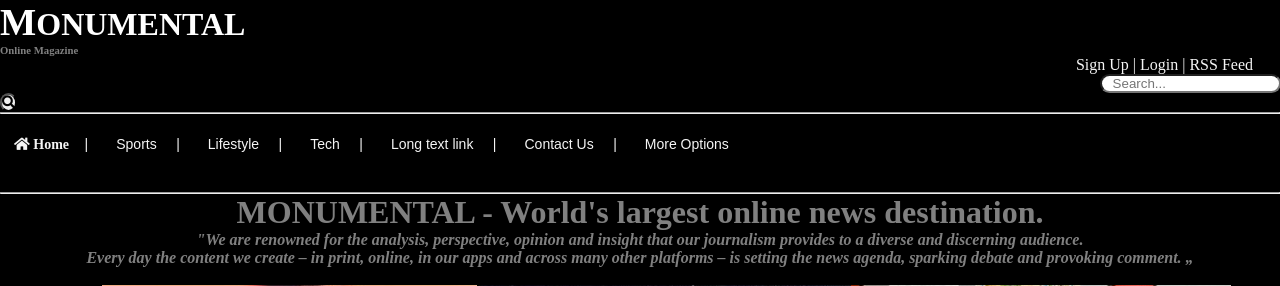
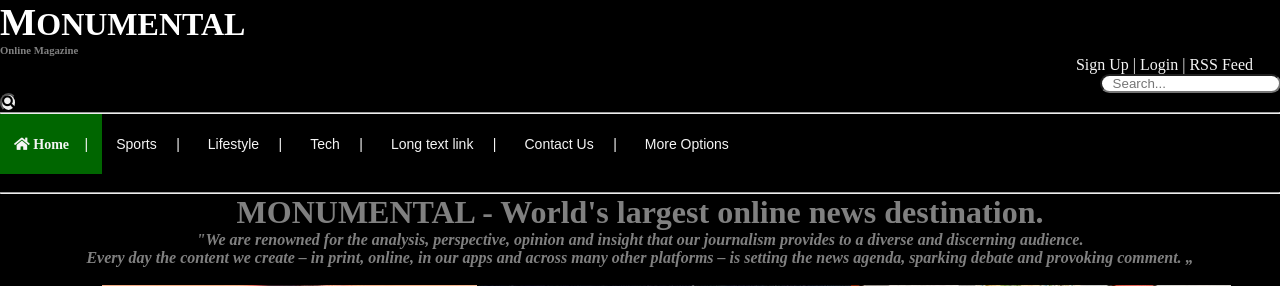
Before and after one commit to vehbirestelica/INT18_19_Gr18, a PHP site: page / in a window 1280 px wide, with the pointer over the restyled element. Shown: the top 286 px of the page. Run offline with PHP 8.4, Linux system fonts and the light colour scheme; some libraries are stand-ins or nearby versions.

Commit message:
Update styless.css

```diff
--- a/styless.css
+++ b/styless.css
@@ -35,6 +35,9 @@ nav ul li a{
     display: block;
     text-decoration: none;
 }
+nav ul li a:hover {
+    background-color: #006600;
+}
 nav ul li ul{
     display: none;
     position: absolute;
```
